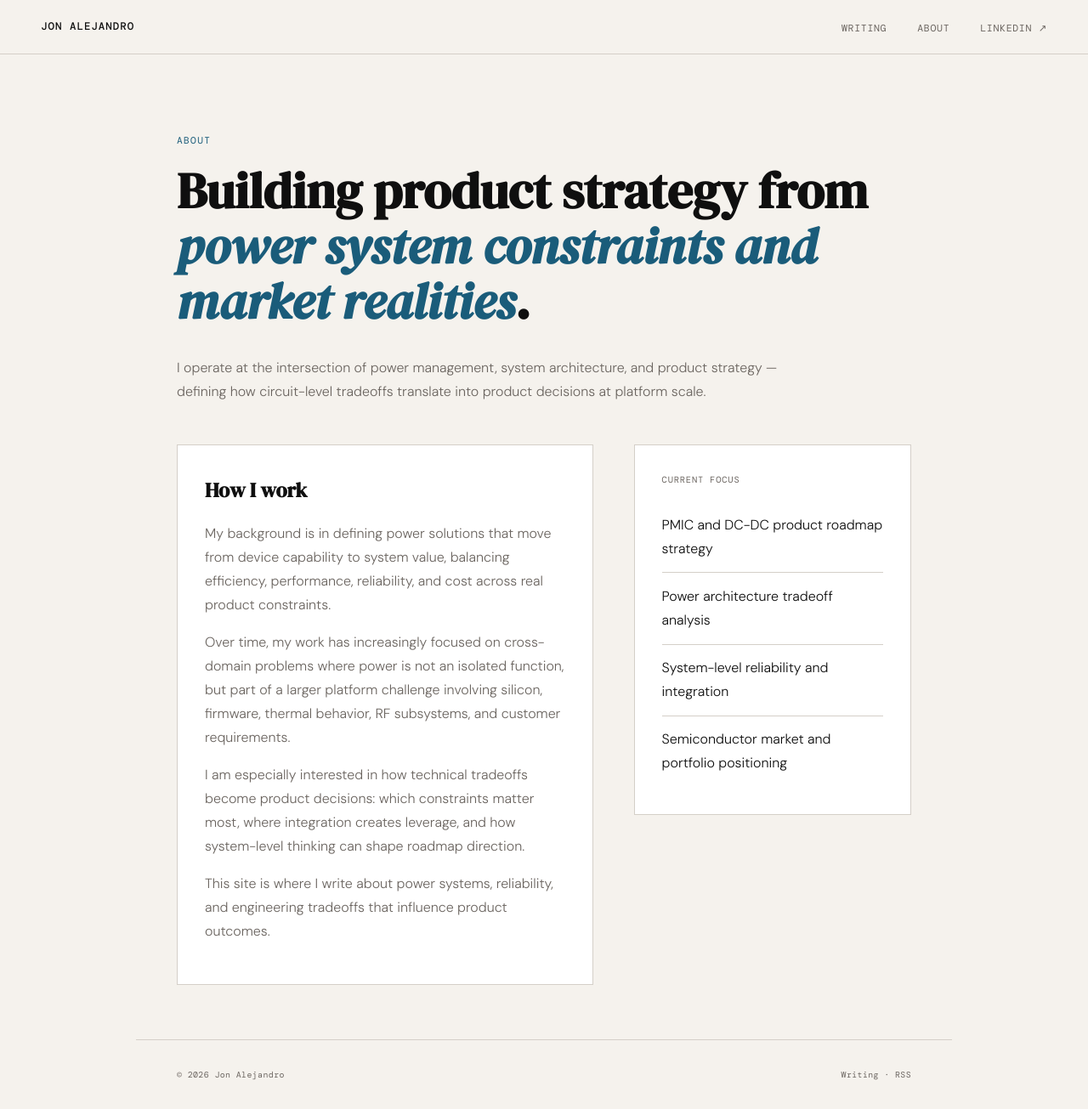
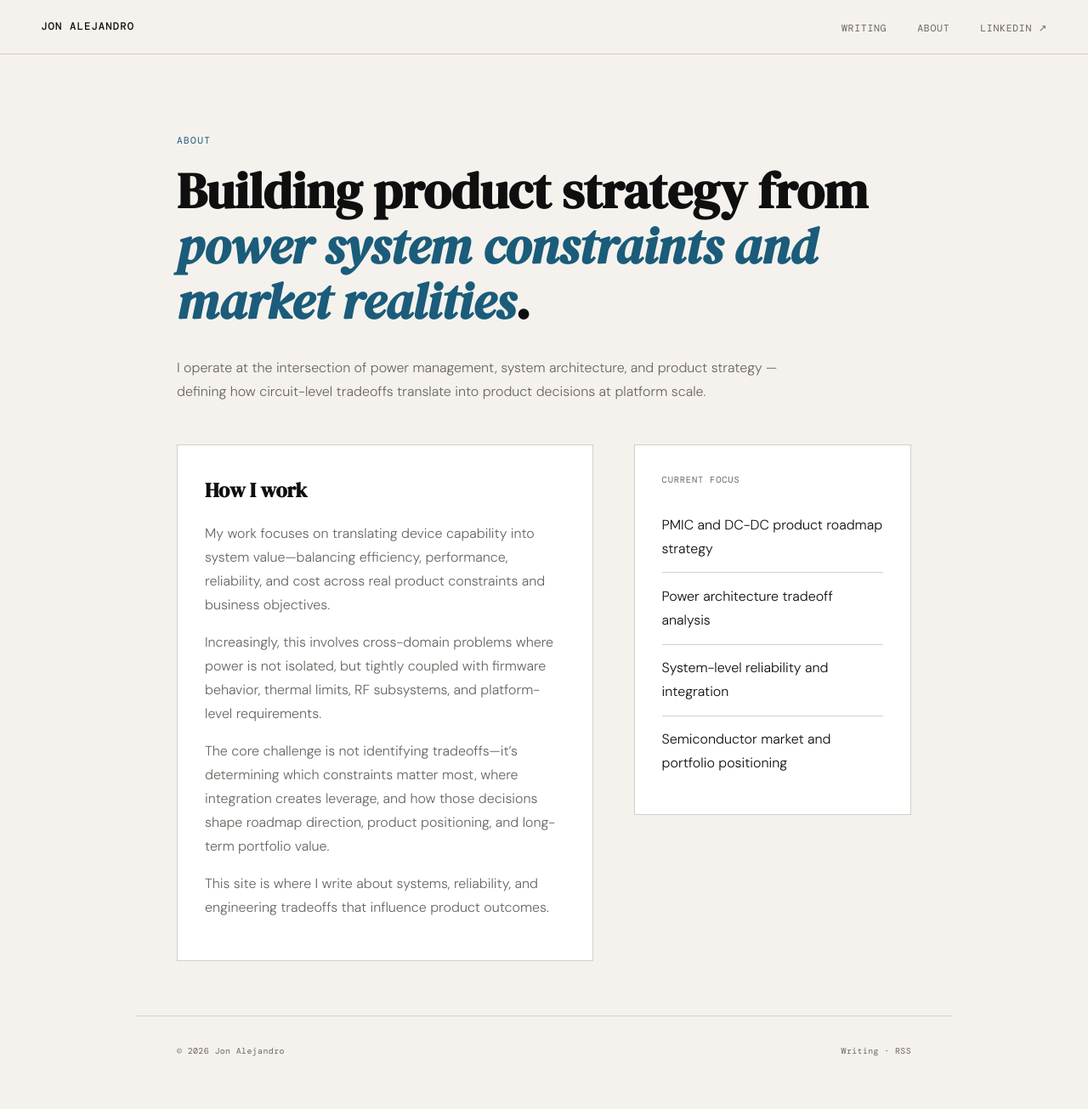
Before and after one commit to jonalejandro/jonalejandro.github.io, a Jekyll site: the page built from _pages/about.md, in a window 1280 px wide and 1305 px high. Shown: the whole window at 85% size. Built offline with Jekyll 4.4.1, drawn with Linux system fonts in a browser that asks for light colours.

Commit message:
Update about.md

```diff
--- a/_pages/about.md
+++ b/_pages/about.md
@@ -65,10 +65,10 @@ permalink: /about/
     <div class="grid">
       <section class="block">
         <h2>How I work</h2>
-        <p>My background is in defining power solutions that move from device capability to system value, balancing efficiency, performance, reliability, and cost across real product constraints.</p>
-        <p>Over time, my work has increasingly focused on cross-domain problems where power is not an isolated function, but part of a larger platform challenge involving silicon, firmware, thermal behavior, RF subsystems, and customer requirements.</p>
-        <p>I am especially interested in how technical tradeoffs become product decisions: which constraints matter most, where integration creates leverage, and how system-level thinking can shape roadmap direction.</p>
-        <p>This site is where I write about power systems, reliability, and engineering tradeoffs that influence product outcomes.</p>
+        <p>My work focuses on translating device capability into system value—balancing efficiency, performance, reliability, and cost across real product constraints and business objectives.</p>
+        <p>Increasingly, this involves cross-domain problems where power is not isolated, but tightly coupled with firmware behavior, thermal limits, RF subsystems, and platform-level requirements.</p>
+        <p>The core challenge is not identifying tradeoffs—it’s determining which constraints matter most, where integration creates leverage, and how those decisions shape roadmap direction, product positioning, and long-term portfolio value.</p>
+        <p>This site is where I write about systems, reliability, and engineering tradeoffs that influence product outcomes.</p>
       </section>
 
       <aside class="block">
```
